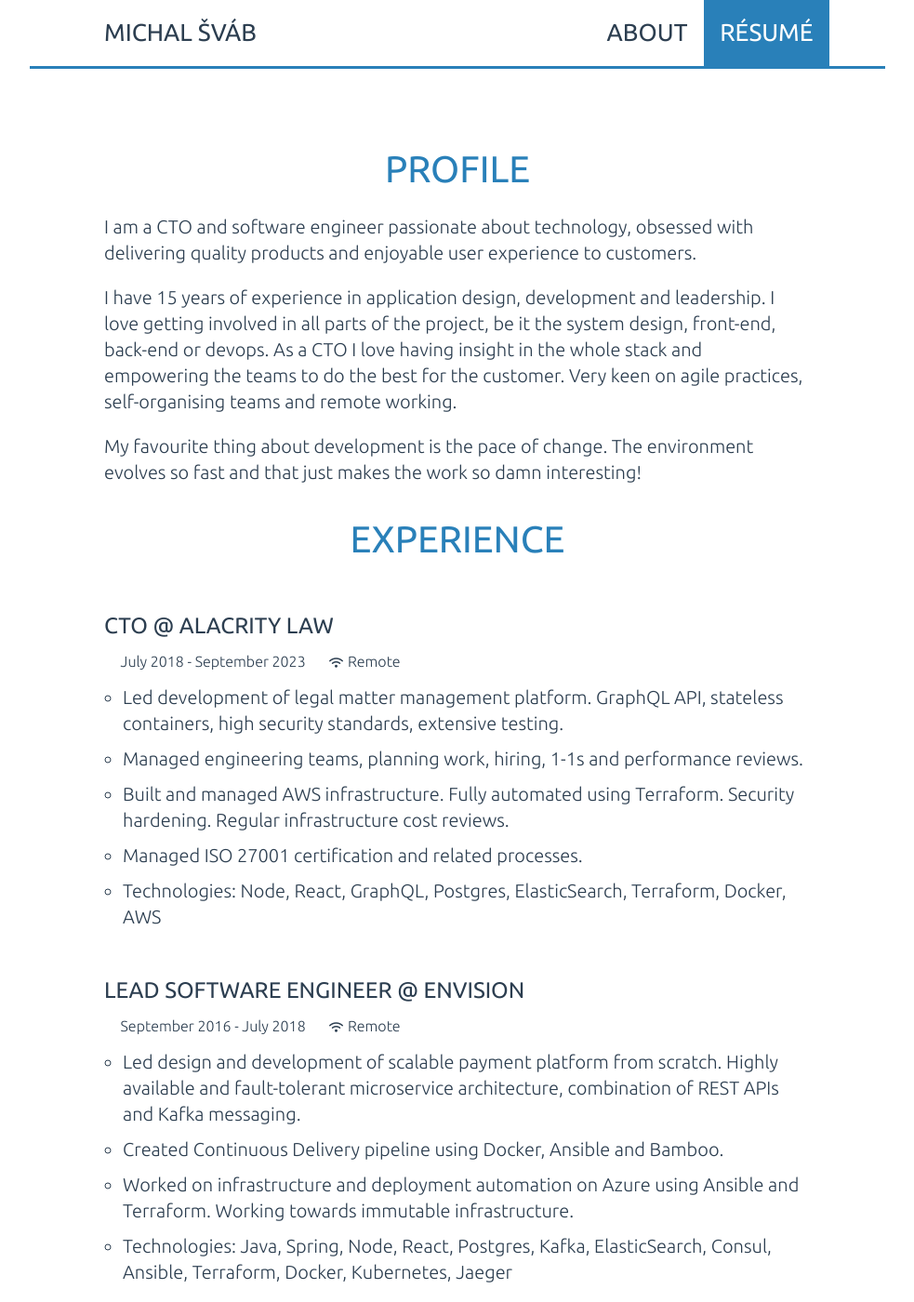
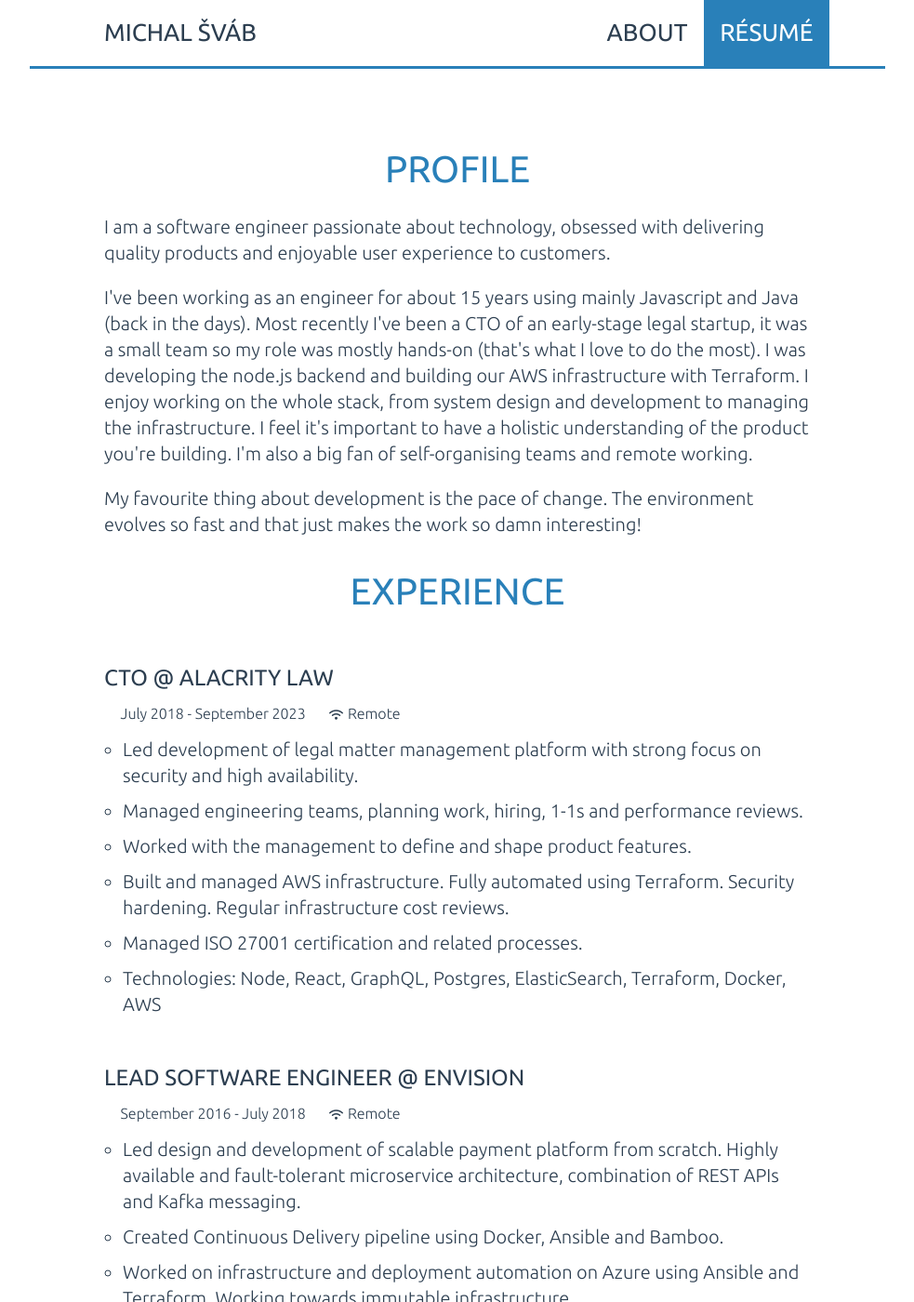
Before and after one commit to msvab/msvab.github.io, a Jekyll site: the page built from resume.html, in a window 1280 px wide and 1400 px high. Shown: the whole window at 93% size, without its empty margins (148-1131 px from the left). Built offline with Jekyll 4.4.1, drawn with Linux system fonts in a browser that asks for light colours; some of the changed text lies outside the part shown.

Commit message:
Improve resume

```diff
--- a/resume.html
+++ b/resume.html
@@ -7,13 +7,15 @@ permalink: /resume/
 ---
 <section>
   <h2 class="text-center">Profile</h2>
-  <p>I am a CTO and software engineer passionate about technology, obsessed with delivering quality products and
+  <p>I am a software engineer passionate about technology, obsessed with delivering quality products and
     enjoyable user experience to customers.
   </p>
-  <p>I have 15 years of experience in application design, development and leadership. I love getting involved
-    in all parts of the project, be it the system design, front-end, back-end or devops. As a CTO I love having insight
-    in the whole stack and empowering the teams to do the best for the customer. Very keen on agile practices,
-    self-organising teams and remote working.</p>
+  <p>I've been working as an engineer for about 15 years using mainly Javascript and Java (back in the days).
+    Most recently I've been a CTO of an early-stage legal startup, it was a small team so my role
+    was mostly hands-on (that's what I love to do the most). I was developing the node.js backend and
+    building our AWS infrastructure with Terraform. I enjoy working on the whole stack, from system design and development
+    to managing the infrastructure. I feel it's important to have a holistic understanding of the product
+    you're building. I'm also a big fan of self-organising teams and remote working.</p>
   <p>My favourite thing about development is the pace of change. The environment evolves so fast and
     that just makes the work so damn interesting!</p>
 </section>
@@ -25,8 +27,9 @@ permalink: /resume/
   <div class="job-detail">
     <p>July 2018 - September 2023 &nbsp;&nbsp;&nbsp; <span class="fas fa-wifi"></span>Remote</p>
     <ul>
-      <li>Led development of legal matter management platform. GraphQL API, stateless containers, high security standards, extensive testing.</li>
+      <li>Led development of legal matter management platform with strong focus on security and high availability.</li>
       <li>Managed engineering teams, planning work, hiring, 1-1s and performance reviews.</li>
+      <li>Worked with the management to define and shape product features.</li>
       <li>Built and managed AWS infrastructure. Fully automated using Terraform. Security hardening. Regular infrastructure cost reviews.</li>
       <li>Managed ISO 27001 certification and related processes.</li>
       <li>Technologies: Node, React, GraphQL, Postgres, ElasticSearch, Terraform, Docker, AWS</li>
@@ -37,7 +40,8 @@ permalink: /resume/
   <div class="job-detail">
     <p>September 2016 - July 2018 &nbsp;&nbsp;&nbsp; <span class="fas fa-wifi"></span>Remote</p>
     <ul>
-      <li>Led design and development of scalable payment platform from scratch. Highly available and fault-tolerant microservice architecture, combination of REST APIs and Kafka messaging.</li>
+      <li>Led design and development of scalable payment platform from scratch. Highly available
+        and fault-tolerant microservice architecture, combination of REST APIs and Kafka messaging.</li>
       <li>Created Continuous Delivery pipeline using Docker, Ansible and Bamboo.</li>
       <li>Worked on infrastructure and deployment automation on Azure using Ansible and Terraform. Working towards immutable infrastructure.</li>
       <li>Technologies: Java, Spring, Node, React, Postgres, Kafka, ElasticSearch, Consul, Ansible, Terraform, Docker, Kubernetes, Jaeger</li>
@@ -48,7 +52,7 @@ permalink: /resume/
   <div class="job-detail">
     <p>February 2015 - March 2016 &nbsp;&nbsp;&nbsp; <span class="fas fa-map-marker"></span>London, UK</p>
     <ul>
-      <li>Development of competitor inteligence platform in Java, Scala and Node.</li>
+      <li>Development of competitor intelligence platform in Java, Scala and Node.js.</li>
       <li>Large scale data collection and processing pipeline with Apache Spark, Storm, RabbitMQ.</li>
       <li>Worked on front-end for reporting and data visualisation using Backbone and ES6.</li>
       <li>Infrastructure and deployment automation on AWS using Ansible.</li>
```
Also changed, not shown: other parts of resume.html (+5 -5 lines).
